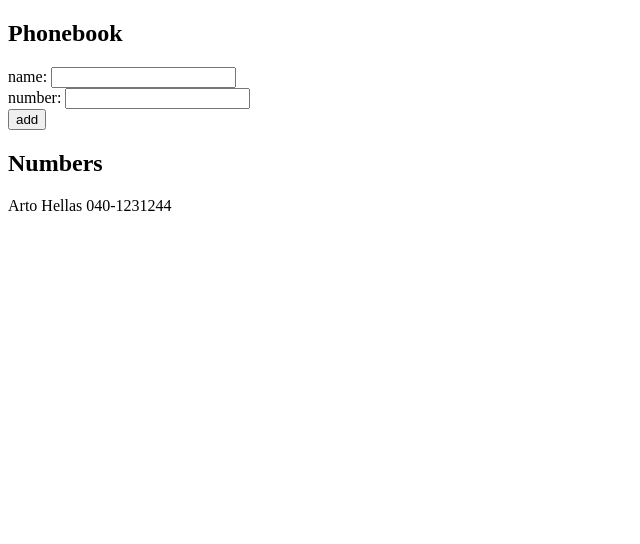
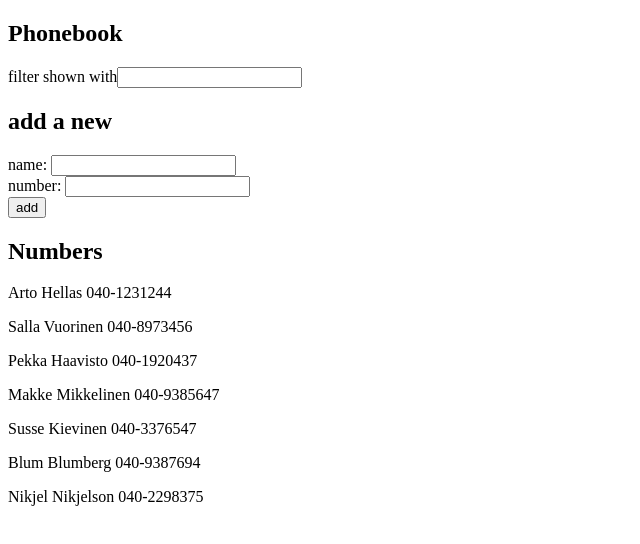
Before and after one commit to Olli-M-Multanen/FullStackOpen2022_osa_2, a React (Create React App) app in the folder puhelinluettelo/: page / in a window 1280 px wide. Shown: the top 544 px of the page, without its empty margins (0-640 px from the left). Built offline with nearby package versions, Linux system fonts and the light colour scheme.

Commit message:
2.9 puhelinluettelo step4 done

```diff
--- a/puhelinluettelo/src/App.js
+++ b/puhelinluettelo/src/App.js
@@ -3,10 +3,31 @@ import { useState } from 'react'
 const App = () => {
   const [persons, setPersons] = useState([
     { name: 'Arto Hellas',
-      number: '040-1231244'}
+      number: '040-1231244'
+  },{
+    name: 'Salla Vuorinen',
+    number: '040-8973456'
+  },{
+    name: 'Pekka Haavisto',
+    number: '040-1920437'
+  },{
+    name: 'Makke Mikkelinen',
+    number: '040-9385647'
+  },{
+    name: 'Susse Kievinen',
+    number: '040-3376547'
+  },{
+    name: 'Blum Blumberg',
+    number: '040-9387694'
+  },{
+    name: 'Nikjel Nikjelson',
+    number: '040-2298375'
+  }
   ])
   const [newName, setNewName] = useState('')
   const [newNumber, setNewNumber] = useState('')
+  const [filter, setFilter] = useState('')
+
 
   const addPerson = (event) => {
     event.preventDefault()
@@ -36,17 +57,31 @@ const App = () => {
       setNewNumber('')
     }
   }
+    // Filter phonebook by a string
+  const query = persons.filter(name => name.name.toLowerCase().includes(filter))
 
+  // handleChanges
   const handleNameChange = (event) => {
     setNewName(event.target.value)
     }
   const handleNumberChange = (event) => {
       setNewNumber(event.target.value)
       }
+  const handleFilterChange = (event) => {
+      setFilter(event.target.value)
+  }
 
   return (
     <>
       <h2>Phonebook</h2>
+        <div> filter shown with
+          <input
+            value={filter}
+            onChange={handleFilterChange}>
+          </input>
+        </div>
+
+      <h2>add a new</h2>
       <form onSubmit={addPerson}>
         <div>
           name: <input
@@ -61,9 +96,11 @@ const App = () => {
         <div>
           <button type="submit">add</button>
         </div>
+
       </form>
+
       <h2>Numbers</h2>
-      {persons.map((persons) => {
+      {query.map((persons) => {
         return (
           <div key={persons.name}>
             <p>{persons.name} {persons.number}</p>
@@ -72,7 +109,6 @@ const App = () => {
       })}
     </>
   )
-
 }
 
 export default App
```
